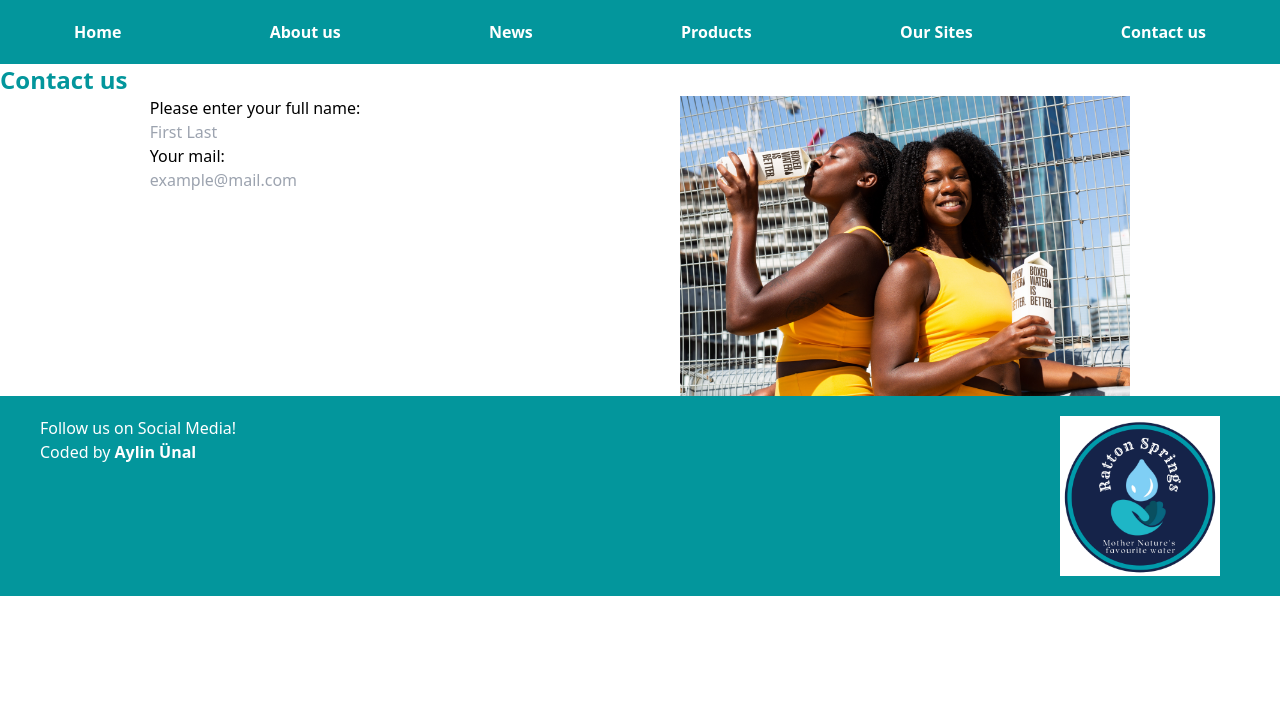
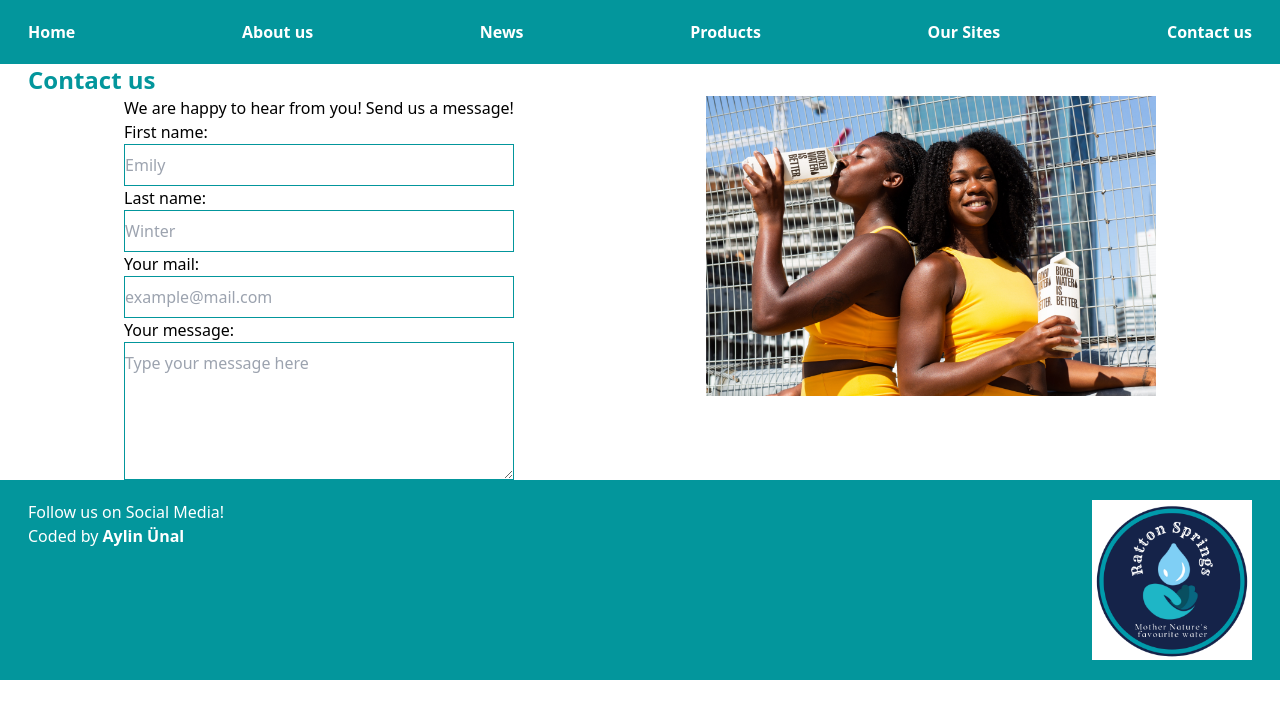
Before and after one commit to AylinUenal/rattonsprings, a Next.js app: page /contact in a window 1280 px wide. Shown: the top 718 px of the page. Built offline with nearby package versions, Linux system fonts and the light colour scheme.

Commit message:
add margin to content

```diff
--- a/components/ContactForm.js
+++ b/components/ContactForm.js
@@ -1,11 +1,23 @@
+// TODO: focus/hover/active styling is not working yet
+// image is not responsive!
+
 export default function ContactForm() {
   return (
     <div className="flex flex-col">
-    <label htmlFor="name">Please enter your full name: </label>
-    <input type="text" name="name" placeholder="First Last"/>
+    <p>We are happy to hear from you! Send us a message!</p>
+    <form className="flex flex-col">
+    <label htmlFor="firstName">First name: </label>
+    <input className="border py-2 border-primary focus:border-primary" type="text" name="firstName" placeholder="Emily"/>
+
+    <label htmlFor="lastName">Last name: </label>
+    <input className="border py-2 border-primary focus:border-primary" type="text" name="lastName" placeholder="Winter"/>
 
     <label htmlFor="mail">Your mail: </label>
-    <input type="text" name="mail" placeholder="example@mail.com"/>
+    <input className="border py-2 border-primary focus:border-primary" type="text" name="mail" placeholder="example@mail.com"/>
+
+    <label htmlFor="message">Your message: </label>
+    <textarea className="border py-2 border-primary" name="message" cols="30" rows="5" placeholder="Type your message here"></textarea>
+    </form>
     </div>
   )
 }
--- a/components/Footer.js
+++ b/components/Footer.js
@@ -1,14 +1,17 @@
 export default function Footer() {
   return (
     <>
-    <footer className="bg-primary flex py-5 justify-between px-10">
+    <footer className="bg-primary ">
+    <div className="max-w-screen-2xl m-auto flex py-5 justify-between px-7">
+
       <div>
 
       <p className="text-white">Follow us on Social Media!</p>
       <p className="text-white">Coded by <strong> <a href="https://github.com/AylinUenal">Aylin Ünal</a></strong></p>
       </div>
 
-      <img className="h-40 mx-5" src="../images/RattonSpringsLogo.png" alt="Ratton Springs logo"/>
+      <img className="h-40" src="../images/RattonSpringsLogo.png" alt="Ratton Springs logo"/>
+    </div>
     </footer>
     </>
   )
--- a/components/Layout.js
+++ b/components/Layout.js
@@ -5,7 +5,7 @@ export default function Layout({ children }) {
   return (
     <>
       <Navbar />
-      <main>{children}</main>
+      <main className="max-w-screen-2xl m-auto px-7">{children}</main>
       <Footer/>
     </>
   )
--- a/components/Navbar.js
+++ b/components/Navbar.js
@@ -5,7 +5,7 @@ import Link from 'next/link'
 export default function Navbar() {
   return (
     <nav className="bg-primary py-5 sticky top-0 text-white font-semibold">
-      <div className="flex justify-around">
+      <div className="flex justify-between max-w-screen-2xl m-auto px-7">
           <Link href="/">
             <a>Home</a>
           </Link>
--- a/pages/contact.js
+++ b/pages/contact.js
@@ -5,14 +5,11 @@ export default function contact() {
   return (
     <div>
       <h1>Contact us</h1>
-    <div className="flex justify-around">
-
-
+    <div className="flex justify-around flex-wrap">
       <ContactForm />
-
     <div>
 
-      <img className="h-lg" src="..\images\women-with-bottles.jpg" alt="two women smiling and drinking warer" />
+      <img className="h-lg" src="..\images\women-with-bottles.jpg" alt="two women smiling and drinking water" />
     </div>
     </div>
     </div>
--- a/pages/index.js
+++ b/pages/index.js
@@ -12,7 +12,7 @@ export default function Home() {
       </Head>
 
       <main>
-        <div className="bg-hero-home bg-cover h-96 bg-center flex items-center justify-center">
+        <div className="bg-hero-home bg-cover h-xl bg-center flex items-center justify-center">
           <h1 className="text-white">
             Welcome to Ratton Springs!!
           </h1>
```
